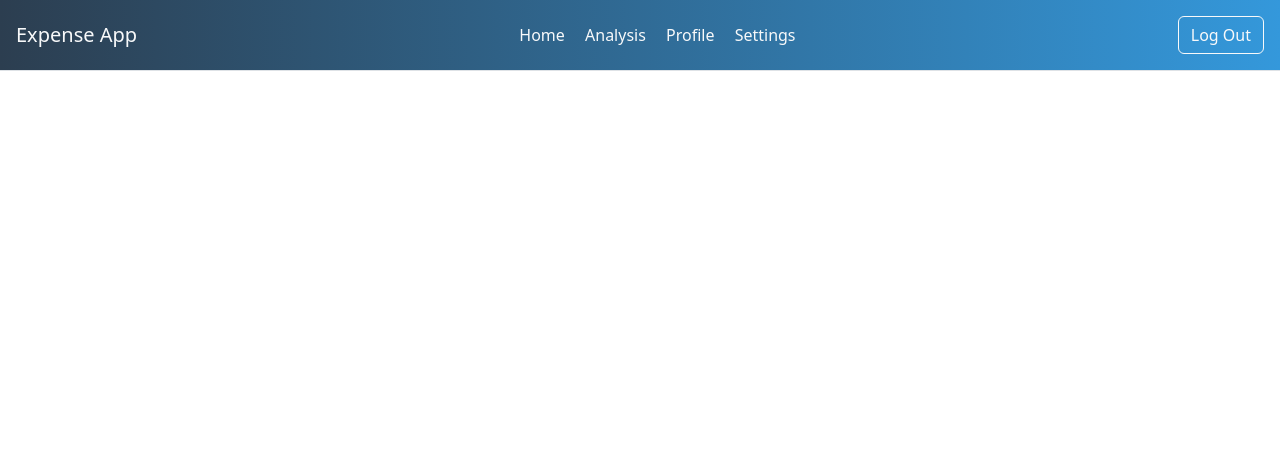
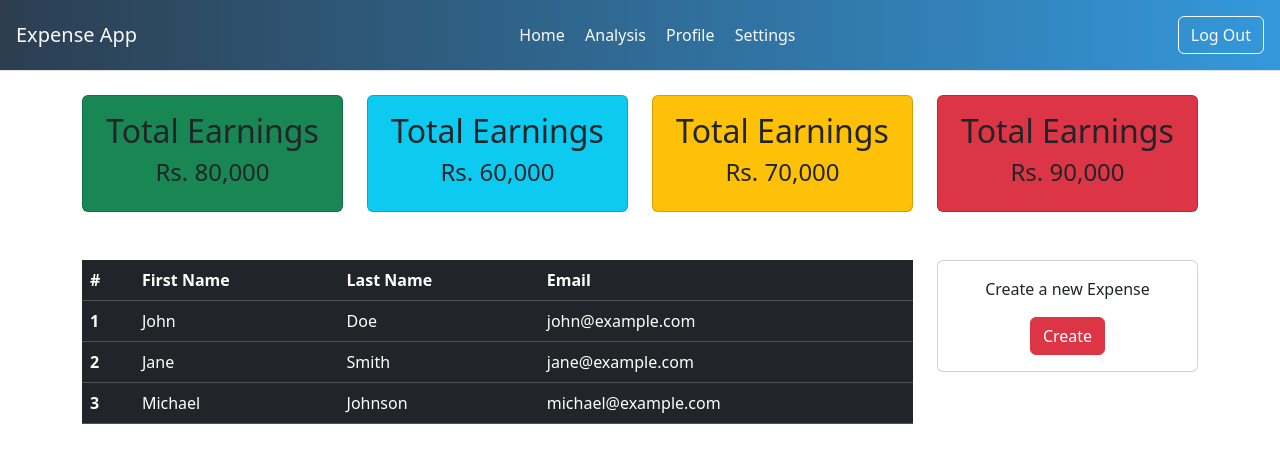
Before and after one commit to Sanidhya572/Login-and-Registration-System-using-Flask, a Flask app: page /home in a window 1280 px wide. Shown: the top 463 px of the page. Run offline with Flask 3, Linux system fonts and the light colour scheme.

Commit message:
Update home.html

```diff
--- a/templates/home.html
+++ b/templates/home.html
@@ -28,8 +28,88 @@
         <a class="btn btn-outline-light" href="#">Log Out</a>
     </div>
 
-    <div>
+    <div class="container">
+        <div class="row">
+            <!-- Total Earnings Cards -->
+            <div class="col-md-3 mb-4">
+                <div class="card bg-success">
+                    <div class="card-body text-center">
+                        <h2>Total Earnings</h2>
+                        <h4>Rs. 80,000</h4> <!-- Updated value -->
+                    </div>
+                </div>
+            </div>
+            <div class="col-md-3 mb-4">
+                <div class="card bg-info">
+                    <div class="card-body text-center">
+                        <h2>Total Earnings</h2>
+                        <h4>Rs. 60,000</h4> <!-- Updated value -->
+                    </div>
+                </div>
+            </div>
+            <div class="col-md-3 mb-4">
+                <div class="card bg-warning">
+                    <div class="card-body text-center">
+                        <h2>Total Earnings</h2>
+                        <h4>Rs. 70,000</h4> <!-- Updated value -->
+                    </div>
+                </div>
+            </div>
+            <div class="col-md-3 mb-4">
+                <div class="card bg-danger">
+                    <div class="card-body text-center">
+                        <h2>Total Earnings</h2>
+                        <h4>Rs. 90,000</h4> <!-- Updated value -->
+                    </div>
+                </div>
+            </div>
+        </div>
 
+        <!-- Table -->
+        <div class="row mt-4">
+            <div class="col-md-9">
+                <table class="table table-dark">
+                    <thead>
+                        <tr>
+                            <th scope="col">#</th>
+                            <th scope="col">First Name</th>
+                            <th scope="col">Last Name</th>
+                            <th scope="col">Email</th>
+                        </tr>
+                    </thead>
+                    <tbody>
+                        <tr>
+                            <th scope="row">1</th>
+                            <td>John</td>
+                            <td>Doe</td>
+                            <td>john@example.com</td>
+                        </tr>
+                        <tr>
+                            <th scope="row">2</th>
+                            <td>Jane</td>
+                            <td>Smith</td>
+                            <td>jane@example.com</td>
+                        </tr>
+                        <tr>
+                            <th scope="row">3</th>
+                            <td>Michael</td>
+                            <td>Johnson</td>
+                            <td>michael@example.com</td>
+                        </tr>
+                    </tbody>
+                </table>
+            </div>
+
+            <!-- Create Expense Card -->
+            <div class="col-md-3">
+                <div class="card">
+                    <div class="card-body text-center">
+                        <p>Create a new Expense</p>
+                        <button class="btn btn-danger">Create</button>
+                    </div>
+                </div>
+            </div>
+        </div>
     </div>
 
 
```
